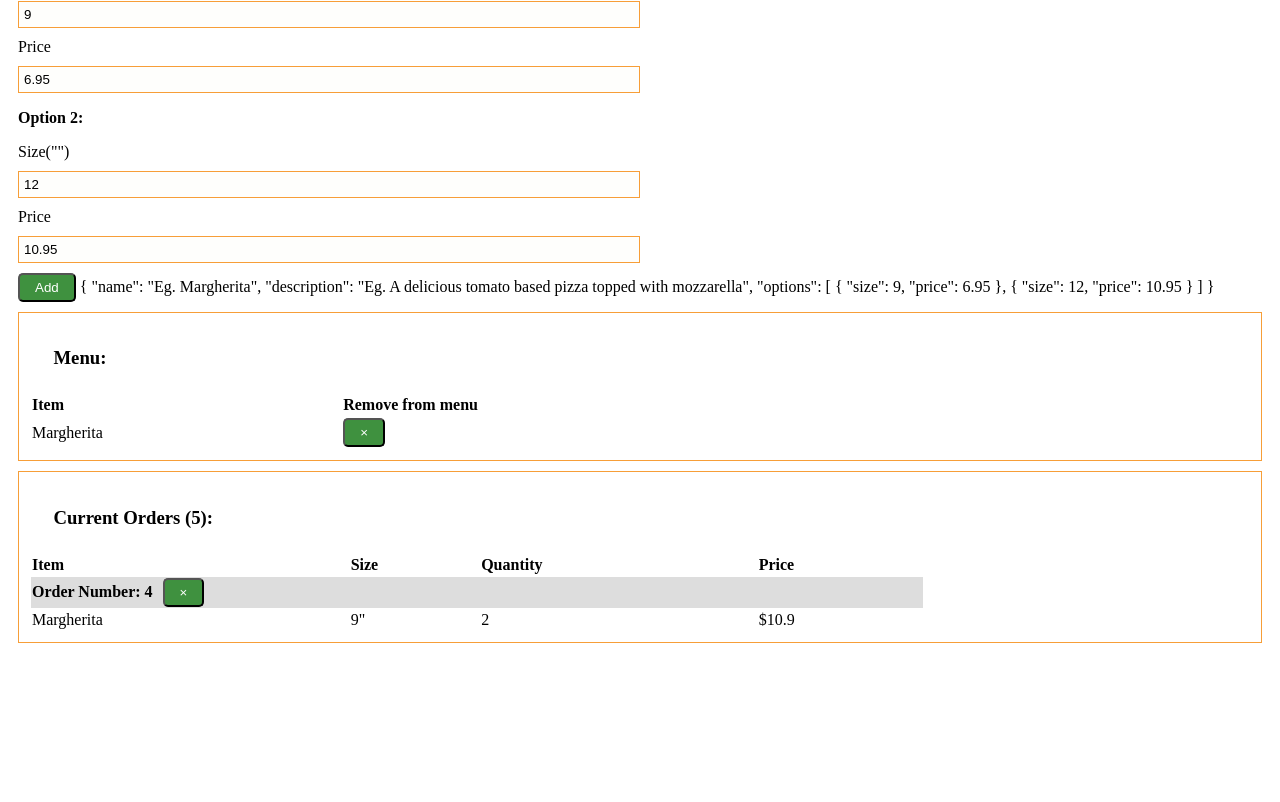
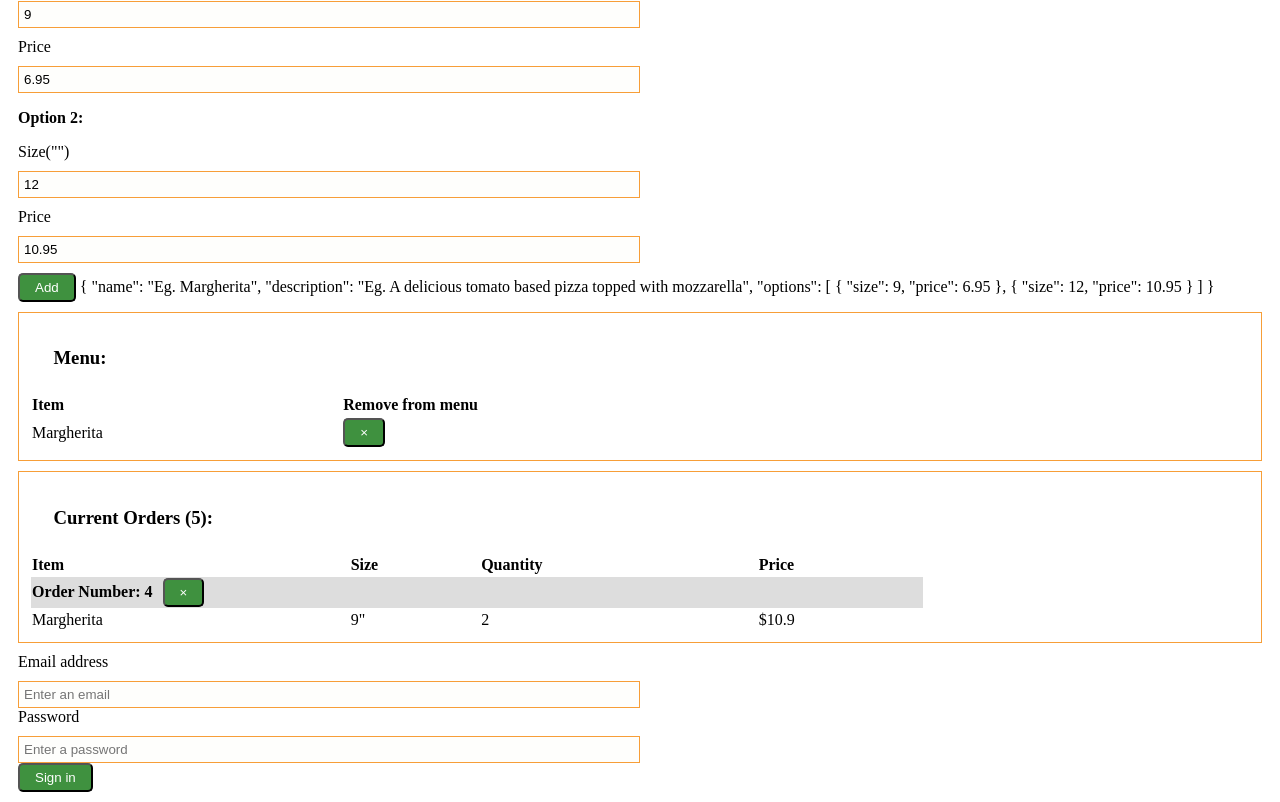
Before and after one commit to gulnazkassym/pizza_planet, a Vue app: page / in a window 1280 px wide. Shown: the part 1001-1803 px from the top of the page. Before the commit the page ends 1654 px from the top, so only its background shows below. Built offline with nearby package versions, Linux system fonts and the light colour scheme.

Commit message:
adding the Login component

```diff
--- a/src/components/Admin.vue
+++ b/src/components/Admin.vue
@@ -49,15 +49,19 @@
         </tbody>
       </table>
     </div>
+    <Login />
   </div>
 </template>
 
 <script>
 import NewPizza from './NewPizza'
+import Login from './Login'
+
 export default {
   name: "admin",
   components: {
-    NewPizza
+    NewPizza,
+    Login
   }
 }
 </script>
--- /dev/null
+++ b/src/components/Login.vue
@@ -0,0 +1,15 @@
+<template>
+  <div class="login_wrapper">
+    <form>
+      <div>
+        <label for="email">Email address</label>
+        <input type="email" id="email" placeholder="Enter an email"/>
+      </div>
+      <div>
+        <label for="password">Password</label>
+        <input type="password" id="password" placeholder="Enter a password">
+      </div>
+      <button type="button" class="btn_green">Sign in</button>
+    </form>
+  </div>
+</template>
```
Also changed, not shown: 1 other file (tests, documents, lock files or other folders).
